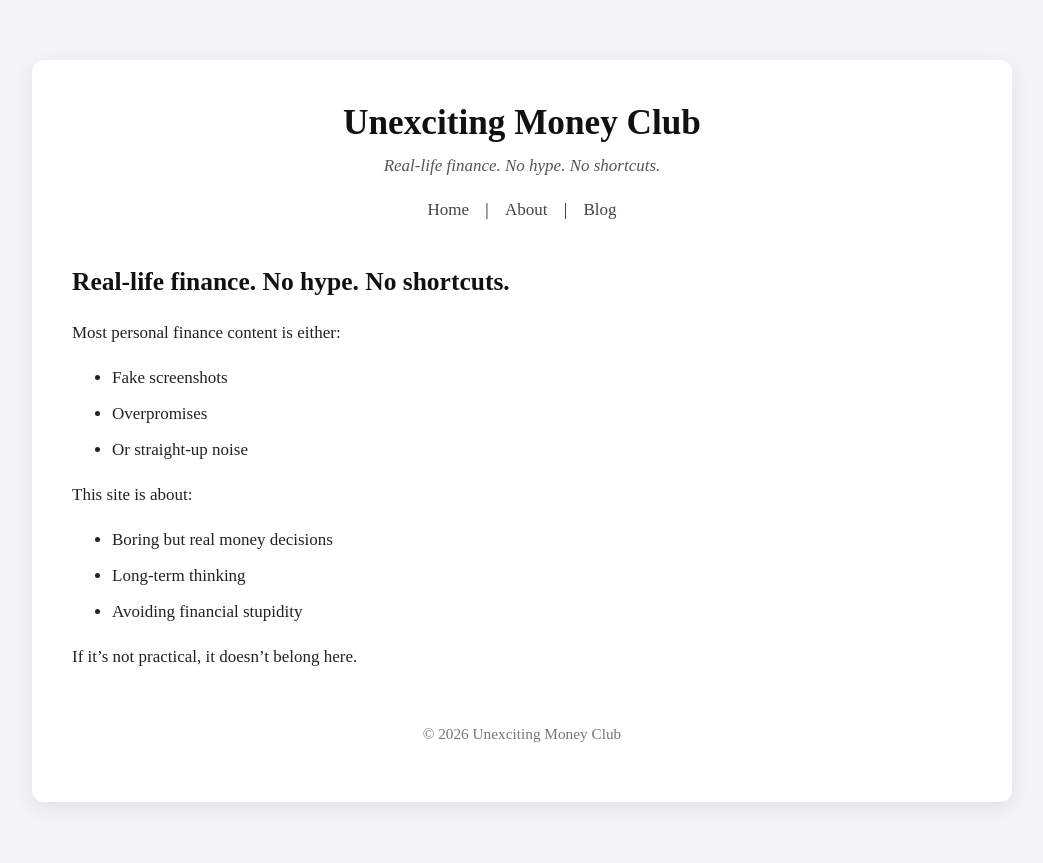
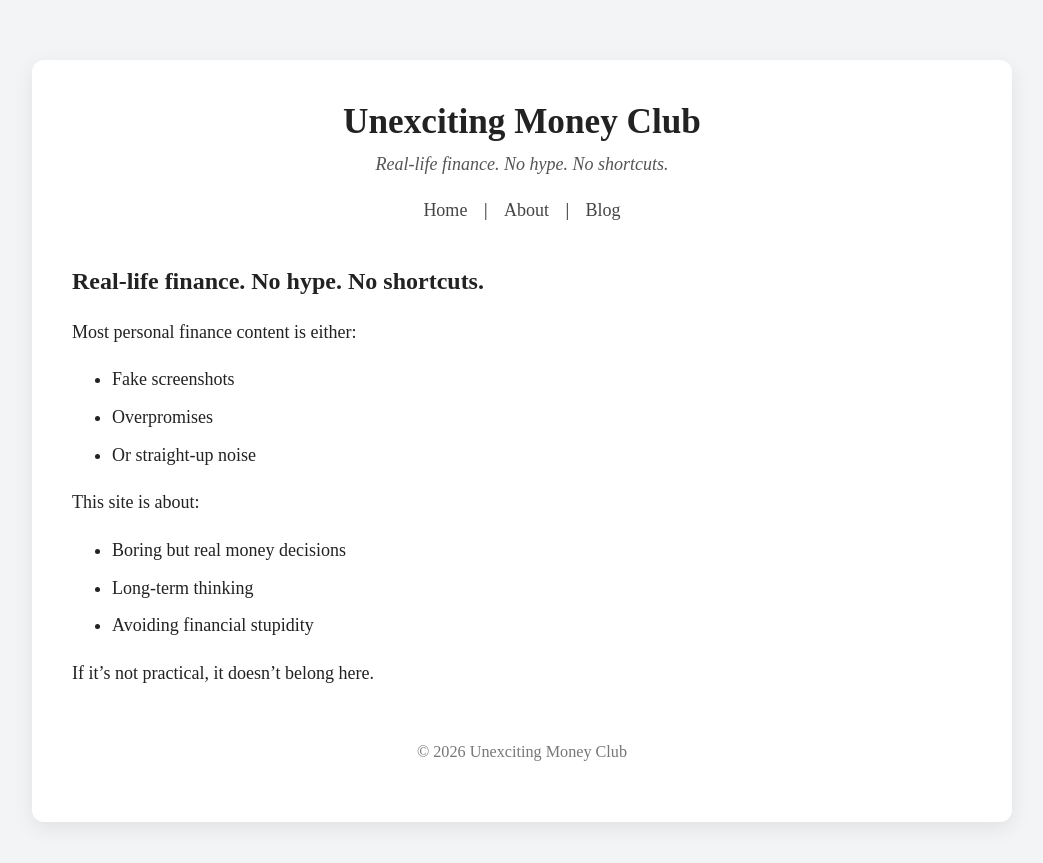
Before and after one commit to HarieshMK/HarieshMK.github.io, a Jekyll site: the page built from index.md, in a window 1280 px wide. Shown: the top 863 px of the page, without its empty margins (118-1161 px from the left). Built offline with Jekyll 4.4.1, drawn with Linux system fonts in a browser that asks for light colours.

Commit message:
Update style.css

```diff
--- a/assets/css/style.css
+++ b/assets/css/style.css
@@ -3,7 +3,7 @@
 body {
   background-color: #f2f4f6;
   color: #222;
-  font-size: 17px;
+  font-size: 18px;
   line-height: 1.65;
   margin: 0;
 }
@@ -55,14 +55,18 @@
 }
 
 /* ===== Global Typography ===== */
-
-h1, h2, h3 {
-  color: #111;
-  line-height: 1.3;
+/* ===== Content Headings ===== */
+h1 {
+  font-size: 2.2rem;
+  line-height: 1.25;
 }
-
 h2 {
+  font-size: 1.5rem;
+  line-height: 1.35;
   margin-top: 1.6em;
+}
+h3 {
+  font-size: 1.2rem;
 }
 
 p {
@@ -72,7 +76,18 @@
 ul li {
   margin-bottom: 8px;
 }
+/* ===== Content Links ===== */
 
+a {
+  color: #2a2a2a;
+  text-decoration: underline;
+  text-decoration-thickness: 1.5px;
+  text-underline-offset: 3px;
+}
+
+a:hover {
+  opacity: 0.75;
+}
 /* ===== Blog List ===== */
 
 .post-card-link {
```
